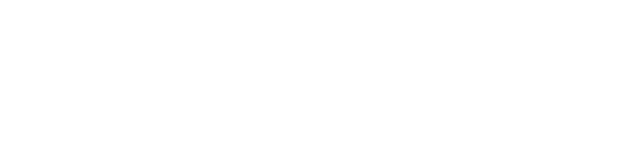
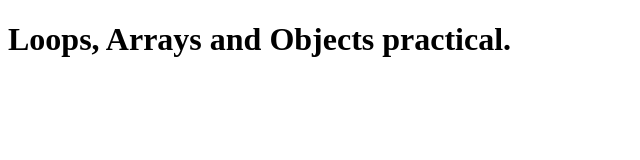
Before and after one commit to BJBLUFC/loopsarraysobjectspractical, a plain HTML site: page index.html in a window 1280 px wide. Shown: the whole page, without its empty margins (0-640 px from the left). Drawn offline with Linux system fonts and the light colour scheme.

Commit message:
Added h1

```diff
--- a/index.html
+++ b/index.html
@@ -9,6 +9,6 @@
     <script src="resources/scripts/scripts.js"></script>
 </head>
 <body>
-
+    <h1>Loops, Arrays and Objects practical.</h1>
 </body>
 </html>
```
